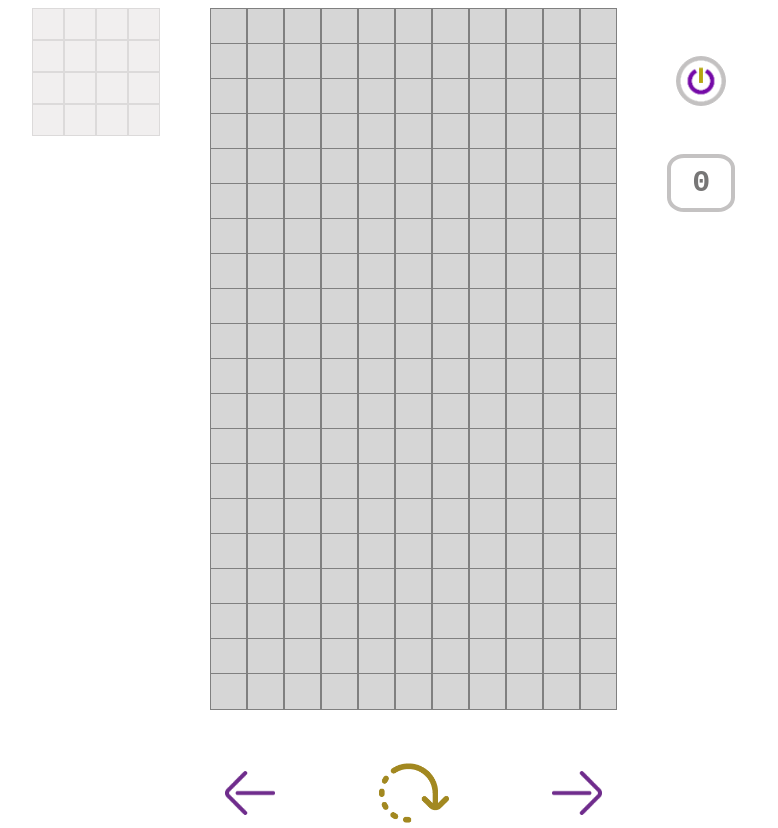
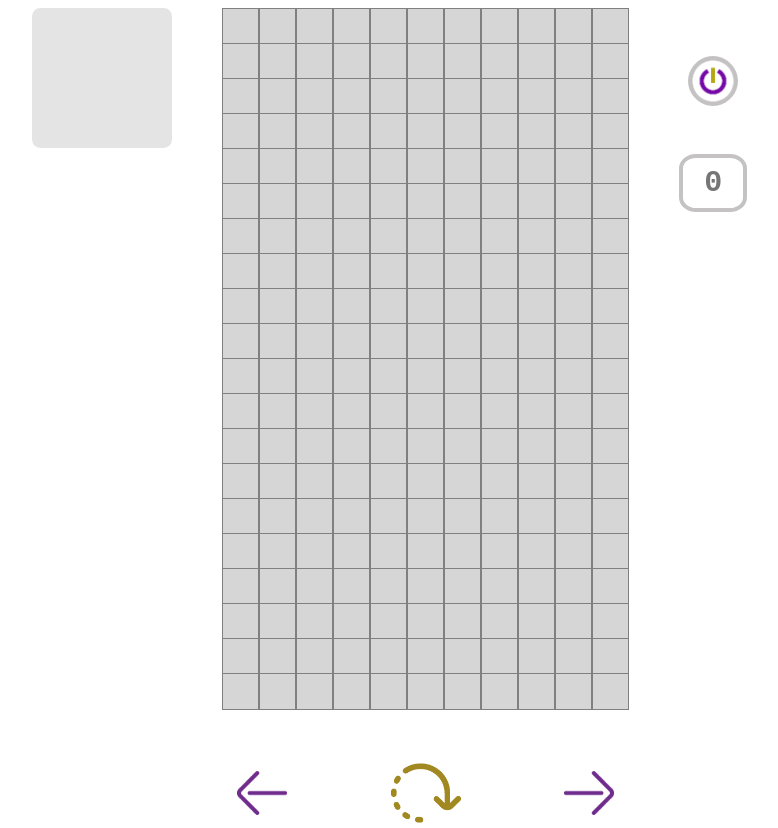
Before and after one commit to Armensch11/Tetris, a plain HTML site: page index.html in a window 1280 px wide. Shown: the whole page, without its empty margins (355-1133 px from the left). Drawn offline with Linux system fonts and the light colour scheme.

Commit message:
Add files via upload

```diff
--- a/styles/styles.css
+++ b/styles/styles.css
@@ -130,6 +130,9 @@
 	flex-direction: column;
 	height: fit-content;
 	width: fit-content;
+	background-color: rgba(221, 221, 221, 0.774);
+	border-radius: 6%;
+	padding: 10px;
 }
 .matrix-row {
 	display: flex;
@@ -138,8 +141,6 @@
 .matrix-cell {
 	width: 30px;
 	height: 30px;
-	border: 1px solid rgba(182, 181, 181, 0.37);
-	background-color: rgb(241, 239, 239);
 }
 /* #move-buttons {
 	display: flex;
```
